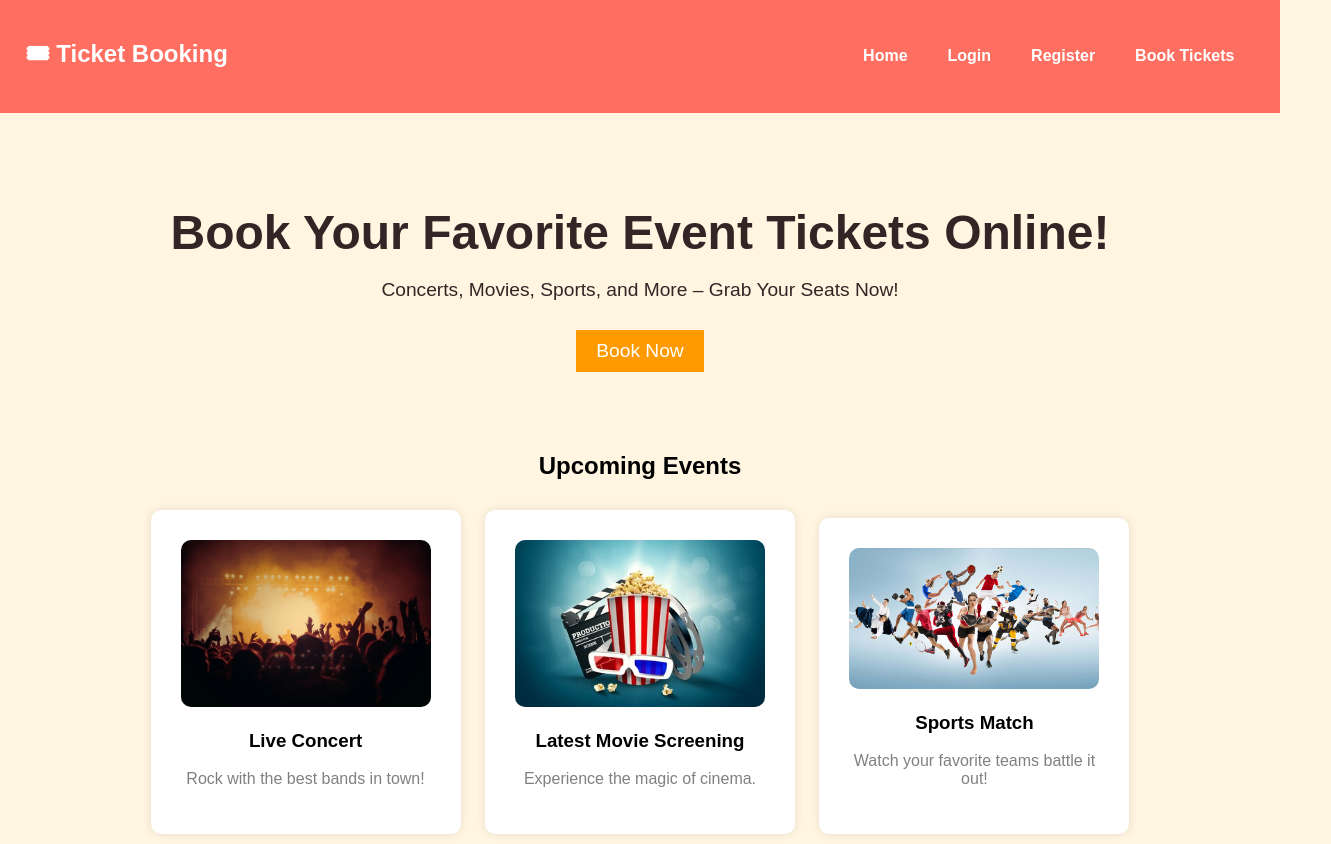
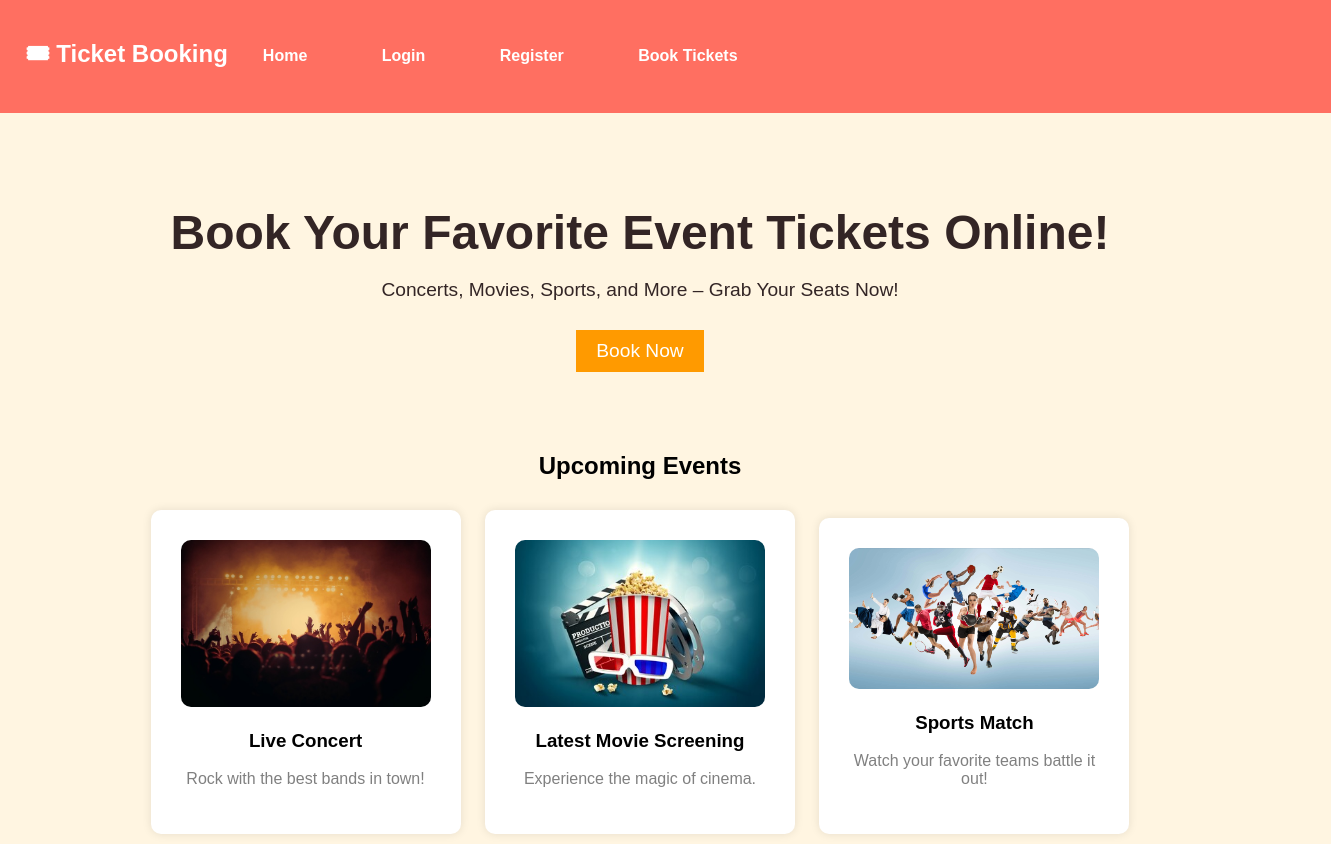
Before and after one commit to gagan-guptas/daweb2, a plain HTML site: page index.html in a window 1280 px wide. Shown: the whole page, 1331 px wide, since content can reach past the window. Drawn offline with Linux system fonts and the light colour scheme.

Commit message:
Update index.html

```diff
--- a/index.html
+++ b/index.html
@@ -16,22 +16,20 @@
         /* Navbar Styles */
         .navbar {
             display: flex;
-            justify-content: space-between;
             align-items: center;
             background-color: #FF6F61;
             padding: 2vh 2vw;
             color: white;
+            width: 100%;
         }
         .nav-links {
-            display: flex;
-            text-align: right;
+            text-align: center;
         }
         .nav-links a {
             color: white;
             text-decoration: none;
-            margin: 5px 0;
+            margin: 0 15px;
             font-weight: bold;
-            display: block;
         }
         .nav-links a:hover {
             text-decoration: underline;
```
